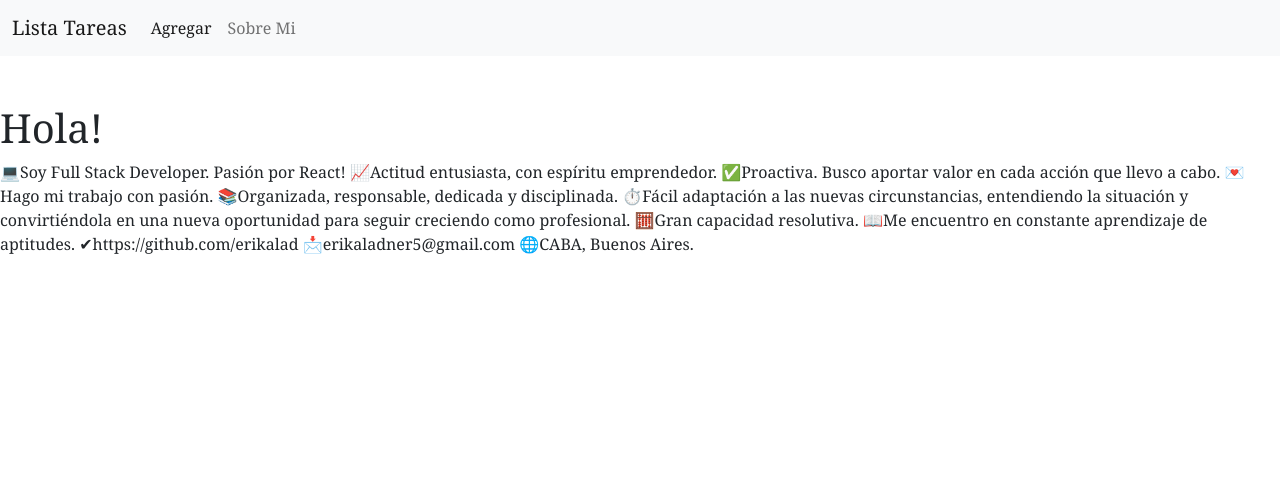
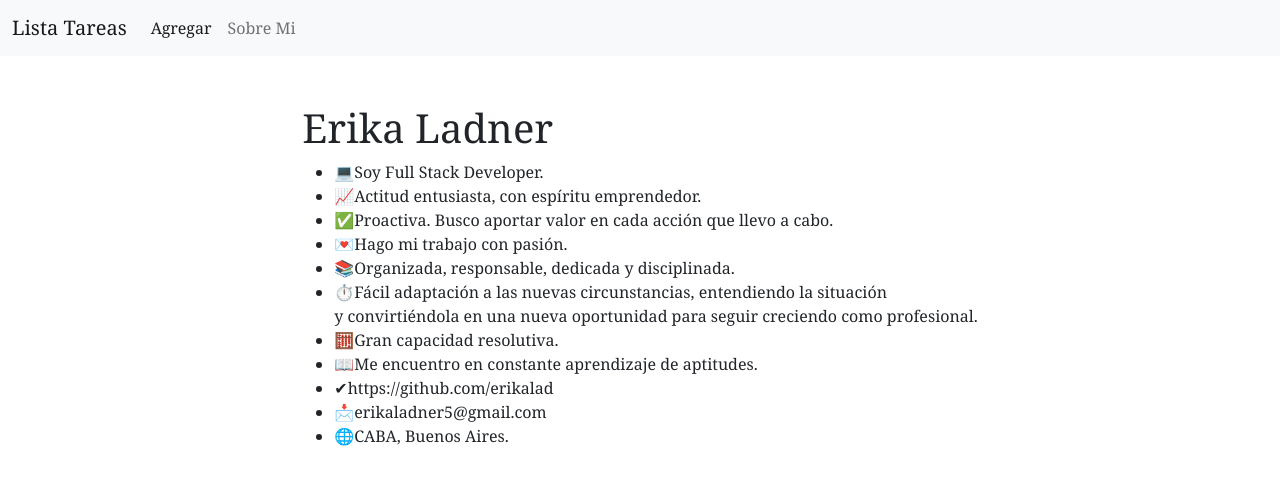
Before and after one commit to erikalad/todo-app, an Angular app: page /sobremi in a window 1280 px wide. Shown: the top 484 px of the page. Built offline with nearby package versions, Linux system fonts and the light colour scheme.

Commit message:
description

```diff
--- a/src/app/components/sobremi/sobremi.component.html
+++ b/src/app/components/sobremi/sobremi.component.html
@@ -1,24 +1,24 @@
-<h1>Hola!</h1>
+<h1>Erika Ladner</h1>
 
-<div>
-  💻Soy Full Stack Developer. Pasión por React!
+<ul>
+<li>💻Soy Full Stack Developer.</li>
 
-📈Actitud entusiasta, con espíritu emprendedor.
+<li>📈Actitud entusiasta, con espíritu emprendedor.</li>
 
-✅Proactiva. Busco aportar valor en cada acción que llevo a cabo.
+<li>✅Proactiva. Busco aportar valor en cada acción que llevo a cabo.</li>
 
-💌Hago mi trabajo con pasión.
+<li>💌Hago mi trabajo con pasión.</li>
 
-📚Organizada, responsable, dedicada y disciplinada.
+<li>📚Organizada, responsable, dedicada y disciplinada.</li>
 
-⏱️Fácil adaptación a las nuevas circunstancias, entendiendo la situación y convirtiéndola en una nueva oportunidad para seguir creciendo como profesional.
+<li>⏱️Fácil adaptación a las nuevas circunstancias, entendiendo la situación <br>y convirtiéndola en una nueva oportunidad para seguir creciendo como profesional.</li>
 
-🧮Gran capacidad resolutiva.
+<li>🧮Gran capacidad resolutiva.</li>
 
-📖Me encuentro en constante aprendizaje de aptitudes.
+<li>📖Me encuentro en constante aprendizaje de aptitudes.</li>
 
 
-✔https://github.com/erikalad
-📩erikaladner5@gmail.com
-🌐CABA, Buenos Aires.
-</div>
+<li>✔https://github.com/erikalad</li>
+<li>📩erikaladner5@gmail.com</li>
+<li>🌐CABA, Buenos Aires.</li>
+</ul>
```
